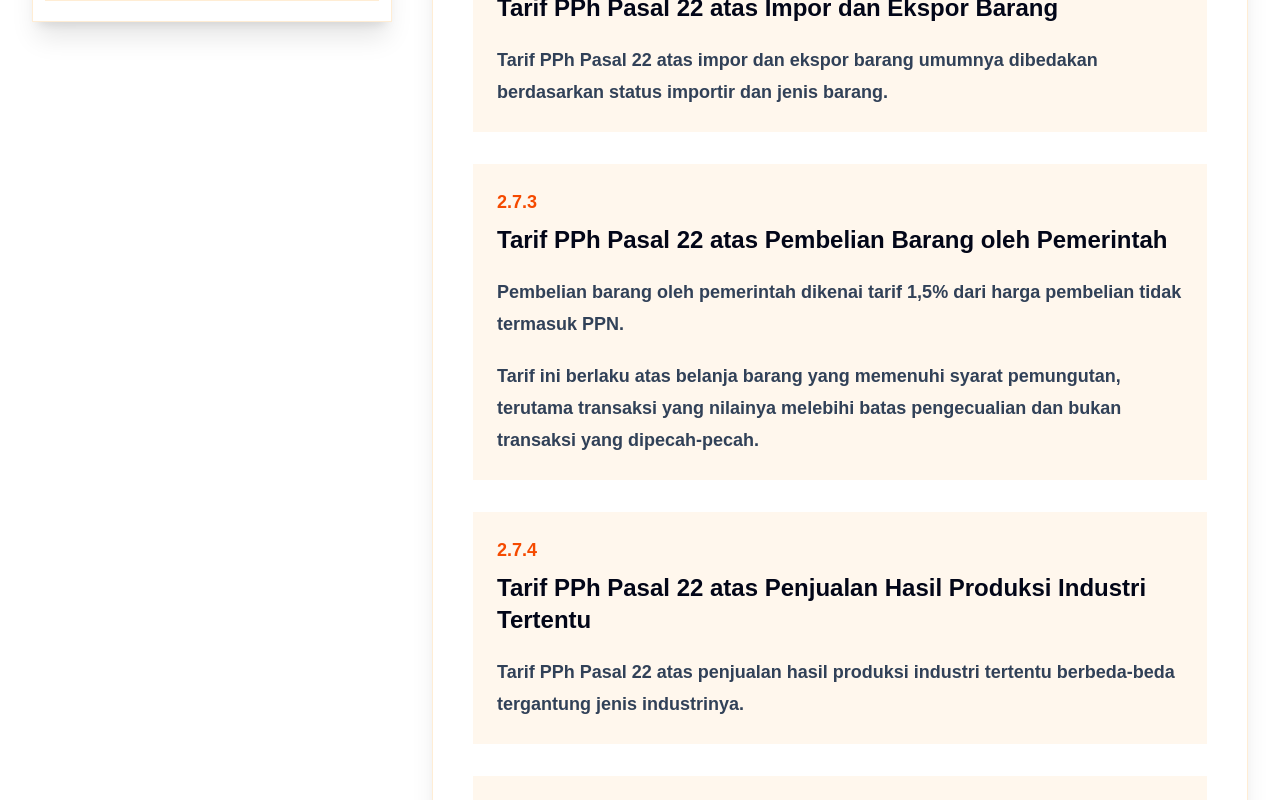
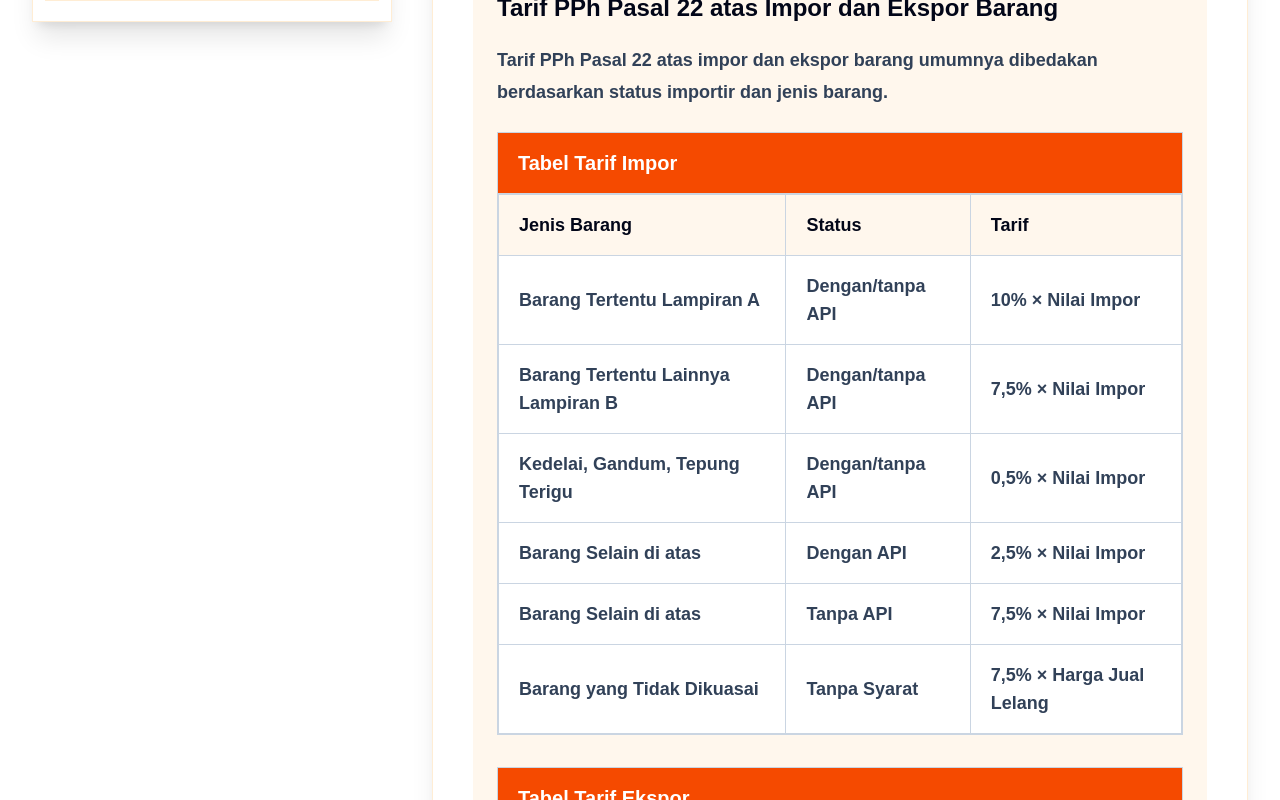
Before and after one commit to haiqal-nur/pajak-says, a Next.js app in the folder pajak-says/: page /materi/tarif in a window 1280 px wide. Shown: the part 1280-2080 px from the top of the page. Built offline with nearby package versions, Linux system fonts and the light colour scheme.

Commit message:
fix rendering formula and display

```diff
--- a/pajak-says/app/components/MateriTemplate.tsx
+++ b/pajak-says/app/components/MateriTemplate.tsx
@@ -155,6 +155,74 @@ export default function MateriTemplate({
                           ))}
                         </ol>
                       )}
+
+                      {sub.formulas && (
+                        <div className="mt-6 bg-slate-950 p-6 text-white">
+                          <p className="text-lg font-black text-orange-300">
+                            Rumus
+                          </p>
+
+                          <div className="mt-4 space-y-4">
+                            {sub.formulas.map((formula, index) => (
+                              <div
+                                key={index}
+                                className="border border-white/10 bg-white/10 px-5 py-4 text-xl font-black leading-8"
+                              >
+                                {formula}
+                              </div>
+                            ))}
+                          </div>
+                        </div>
+                      )}
+
+                      {sub.tables && (
+                        <div className="mt-6 space-y-8">
+                          {sub.tables.map((table) => (
+                            <div
+                              key={table.title}
+                              className="overflow-hidden border border-slate-300 bg-white"
+                            >
+                              <div className="border-b border-slate-300 bg-orange-600 px-5 py-4">
+                                <h4 className="text-xl font-black text-white">
+                                  {table.title}
+                                </h4>
+                              </div>
+
+                              <div className="overflow-x-auto">
+                                <table className="w-full border-collapse text-left">
+                                  <thead>
+                                    <tr className="bg-orange-50">
+                                      {table.headers.map((header) => (
+                                        <th
+                                          key={header}
+                                          className="border border-slate-300 px-5 py-4 text-lg font-black text-slate-950"
+                                        >
+                                          {header}
+                                        </th>
+                                      ))}
+                                    </tr>
+                                  </thead>
+
+                                  <tbody>
+                                    {table.rows.map((row, rowIndex) => (
+                                      <tr key={rowIndex} className="hover:bg-orange-50">
+                                        {row.map((cell, cellIndex) => (
+                                          <td
+                                            key={cellIndex}
+                                            className="border border-slate-300 px-5 py-4 text-lg font-semibold leading-7 text-slate-700"
+                                          >
+                                            {cell}
+                                          </td>
+                                        ))}
+                                      </tr>
+                                    ))}
+                                  </tbody>
+                                </table>
+                              </div>
+                            </div>
+                          ))}
+                        </div>
+                      )}
                     </div>
                   ))}
                 </div>
```
